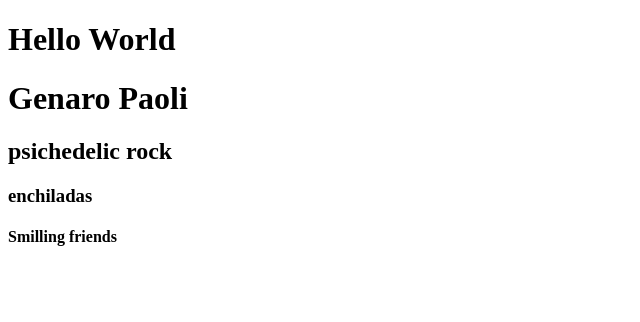
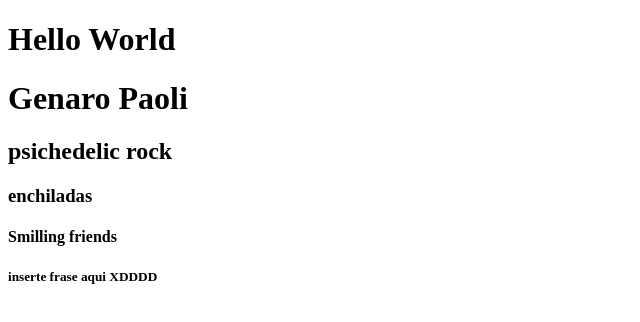
Before and after one commit to genasPaoli/Ch62preferencias, a plain HTML site: page index.html in a window 1280 px wide. Shown: the whole page, without its empty margins (0-640 px from the left). Drawn offline with Linux system fonts and the light colour scheme.

Commit message:
feat: frase de interés

```diff
--- a/index.html
+++ b/index.html
@@ -19,7 +19,7 @@
 <h2> psichedelic rock </h2>
 <h3> enchiladas </h3>
 <h4> Smilling friends </h4>
-
+<h5> inserte frase aqui XDDDD </h5>
 
 </body>
 
```
